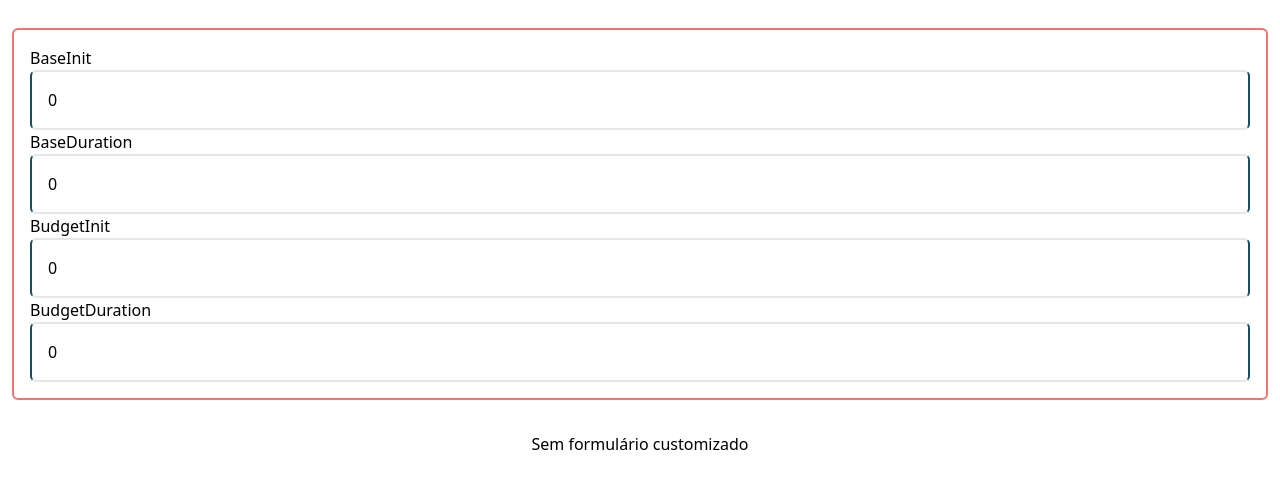
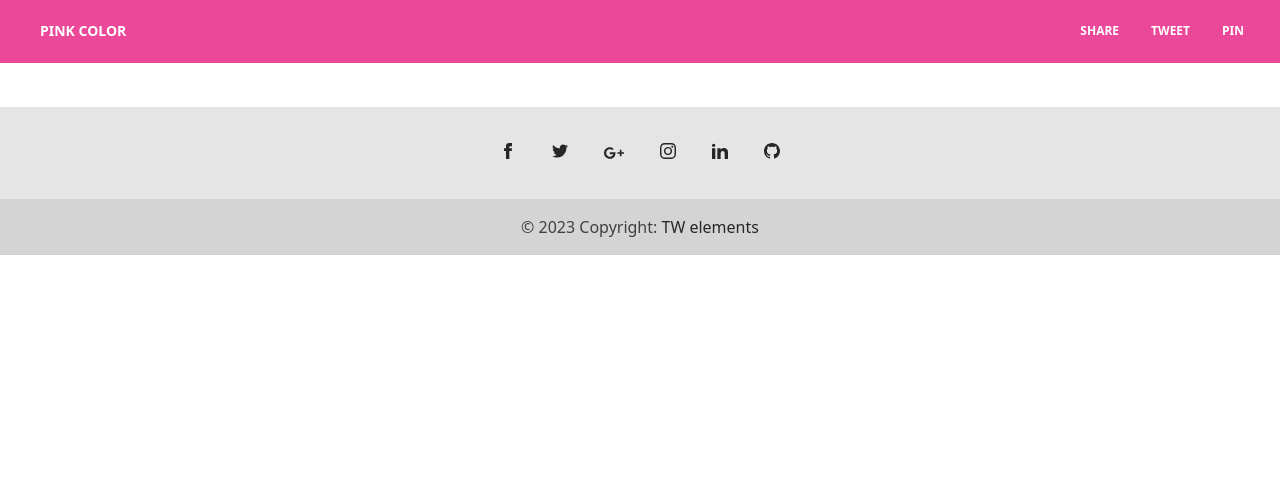
Before and after one commit to LeandroBaroni/angular-17-project-test, an Angular app: page / in a window 1280 px wide. Shown: the top 488 px of the page. Built offline with nearby package versions, Linux system fonts and the light colour scheme.

Commit message:
feat(layout): header e footer estático

```diff
--- a/package.json
+++ b/package.json
@@ -3,8 +3,12 @@
   "version": "0.0.0",
   "scripts": {
     "ng": "ng",
-    "start": "ng serve",
+    "start": "npm run dev",
+    "dev": "ng serve -o --port 4220",
+    "stage": "ng serve -o --port 4210 --configuration staging",
     "build": "ng build",
+    "lint": "ng lint",
+    "prettier": "npx prettier . --check",
     "watch": "ng build --watch --configuration development",
     "test": "ng test"
   },
--- a/src/app/app.component.html
+++ b/src/app/app.component.html
@@ -17,6 +17,5 @@
   <app-example-optimized-img />
 </div> -->
 
-<div class="p-3">
-  <app-formarray-nested />
-</div>
+<!-- <app-formarray-nested /> -->
+<app-layout />
--- /dev/null
+++ b/src/app/components/layout/footer/footer.component.html
@@ -0,0 +1,58 @@
+<!-- TW Elements is free under AGPL, with commercial license required for specific uses. See more details: https://tw-elements.com/license/ and contact us for queries at tailwind@mdbootstrap.com -->
+<!--Footer container-->
+<footer class="flex flex-col items-center bg-neutral-200 text-center text-white dark:bg-neutral-600">
+  <div class="container pt-9">
+    <div class="mb-9 flex justify-center">
+      <a href="#!" class="mr-9 text-neutral-800 dark:text-neutral-200">
+        <svg xmlns="http://www.w3.org/2000/svg" class="h-4 w-4" fill="currentColor" viewBox="0 0 24 24">
+          <path
+            d="M9 8h-3v4h3v12h5v-12h3.642l.358-4h-4v-1.667c0-.955.192-1.333 1.115-1.333h2.885v-5h-3.808c-3.596 0-5.192 1.583-5.192 4.615v3.385z"
+          />
+        </svg>
+      </a>
+      <a href="#!" class="mr-9 text-neutral-800 dark:text-neutral-200">
+        <svg xmlns="http://www.w3.org/2000/svg" class="h-4 w-4" fill="currentColor" viewBox="0 0 24 24">
+          <path
+            d="M24 4.557c-.883.392-1.832.656-2.828.775 1.017-.609 1.798-1.574 2.165-2.724-.951.564-2.005.974-3.127 1.195-.897-.957-2.178-1.555-3.594-1.555-3.179 0-5.515 2.966-4.797 6.045-4.091-.205-7.719-2.165-10.148-5.144-1.29 2.213-.669 5.108 1.523 6.574-.806-.026-1.566-.247-2.229-.616-.054 2.281 1.581 4.415 3.949 4.89-.693.188-1.452.232-2.224.084.626 1.956 2.444 3.379 4.6 3.419-2.07 1.623-4.678 2.348-7.29 2.04 2.179 1.397 4.768 2.212 7.548 2.212 9.142 0 14.307-7.721 13.995-14.646.962-.695 1.797-1.562 2.457-2.549z"
+          />
+        </svg>
+      </a>
+      <a href="#!" class="mr-9 text-neutral-800 dark:text-neutral-200">
+        <svg xmlns="http://www.w3.org/2000/svg" class="h-5 w-5" fill="currentColor" viewBox="0 0 24 24">
+          <path
+            d="M7 11v2.4h3.97c-.16 1.029-1.2 3.02-3.97 3.02-2.39 0-4.34-1.979-4.34-4.42 0-2.44 1.95-4.42 4.34-4.42 1.36 0 2.27.58 2.79 1.08l1.9-1.83c-1.22-1.14-2.8-1.83-4.69-1.83-3.87 0-7 3.13-7 7s3.13 7 7 7c4.04 0 6.721-2.84 6.721-6.84 0-.46-.051-.81-.111-1.16h-6.61zm0 0 17 2h-3v3h-2v-3h-3v-2h3v-3h2v3h3v2z"
+            fill-rule="evenodd"
+            clip-rule="evenodd"
+          />
+        </svg>
+      </a>
+      <a href="#!" class="mr-9 text-neutral-800 dark:text-neutral-200">
+        <svg xmlns="http://www.w3.org/2000/svg" class="h-4 w-4" fill="currentColor" viewBox="0 0 24 24">
+          <path
+            d="M12 2.163c3.204 0 3.584.012 4.85.07 3.252.148 4.771 1.691 4.919 4.919.058 1.265.069 1.645.069 4.849 0 3.205-.012 3.584-.069 4.849-.149 3.225-1.664 4.771-4.919 4.919-1.266.058-1.644.07-4.85.07-3.204 0-3.584-.012-4.849-.07-3.26-.149-4.771-1.699-4.919-4.92-.058-1.265-.07-1.644-.07-4.849 0-3.204.013-3.583.07-4.849.149-3.227 1.664-4.771 4.919-4.919 1.266-.057 1.645-.069 4.849-.069zm0-2.163c-3.259 0-3.667.014-4.947.072-4.358.2-6.78 2.618-6.98 6.98-.059 1.281-.073 1.689-.073 4.948 0 3.259.014 3.668.072 4.948.2 4.358 2.618 6.78 6.98 6.98 1.281.058 1.689.072 4.948.072 3.259 0 3.668-.014 4.948-.072 4.354-.2 6.782-2.618 6.979-6.98.059-1.28.073-1.689.073-4.948 0-3.259-.014-3.667-.072-4.947-.196-4.354-2.617-6.78-6.979-6.98-1.281-.059-1.69-.073-4.949-.073zm0 5.838c-3.403 0-6.162 2.759-6.162 6.162s2.759 6.163 6.162 6.163 6.162-2.759 6.162-6.163c0-3.403-2.759-6.162-6.162-6.162zm0 10.162c-2.209 0-4-1.79-4-4 0-2.209 1.791-4 4-4s4 1.791 4 4c0 2.21-1.791 4-4 4zm6.406-11.845c-.796 0-1.441.645-1.441 1.44s.645 1.44 1.441 1.44c.795 0 1.439-.645 1.439-1.44s-.644-1.44-1.439-1.44z"
+          />
+        </svg>
+      </a>
+      <a href="#!" class="mr-9 text-neutral-800 dark:text-neutral-200">
+        <svg xmlns="http://www.w3.org/2000/svg" class="h-4 w-4" fill="currentColor" viewBox="0 0 24 24">
+          <path
+            d="M4.98 3.5c0 1.381-1.11 2.5-2.48 2.5s-2.48-1.119-2.48-2.5c0-1.38 1.11-2.5 2.48-2.5s2.48 1.12 2.48 2.5zm.02 4.5h-5v16h5v-16zm7.982 0h-4.968v16h4.969v-8.399c0-4.67 6.029-5.052 6.029 0v8.399h4.988v-10.131c0-7.88-8.922-7.593-11.018-3.714v-2.155z"
+          />
+        </svg>
+      </a>
+      <a href="#!" class="text-neutral-800 dark:text-neutral-200">
+        <svg xmlns="http://www.w3.org/2000/svg" class="h-4 w-4" fill="currentColor" viewBox="0 0 24 24">
+          <path
+            d="M12 0c-6.626 0-12 5.373-12 12 0 5.302 3.438 9.8 8.207 11.387.599.111.793-.261.793-.577v-2.234c-3.338.726-4.033-1.416-4.033-1.416-.546-1.387-1.333-1.756-1.333-1.756-1.089-.745.083-.729.083-.729 1.205.084 1.839 1.237 1.839 1.237 1.07 1.834 2.807 1.304 3.492.997.107-.775.418-1.305.762-1.604-2.665-.305-5.467-1.334-5.467-5.931 0-1.311.469-2.381 1.236-3.221-.124-.303-.535-1.524.117-3.176 0 0 1.008-.322 3.301 1.23.957-.266 1.983-.399 3.003-.404 1.02.005 2.047.138 3.006.404 2.291-1.552 3.297-1.23 3.297-1.23.653 1.653.242 2.874.118 3.176.77.84 1.235 1.911 1.235 3.221 0 4.609-2.807 5.624-5.479 5.921.43.372.823 1.102.823 2.222v3.293c0 .319.192.694.801.576 4.765-1.589 8.199-6.086 8.199-11.386 0-6.627-5.373-12-12-12z"
+          />
+        </svg>
+      </a>
+    </div>
+  </div>
+
+  <!--Copyright section-->
+  <div class="w-full bg-neutral-300 p-4 text-center text-neutral-700 dark:bg-neutral-700 dark:text-neutral-200">
+    © 2023 Copyright:
+    <a class="text-neutral-800 dark:text-neutral-400" href="https://tw-elements.com/">TW elements</a>
+  </div>
+</footer>
--- /dev/null
+++ b/src/app/components/layout/header/header.component.html
@@ -0,0 +1,48 @@
+<nav class="relative flex flex-wrap items-center justify-between px-2 py-3 bg-pink-500 mb-3">
+  <div class="container px-4 mx-auto flex flex-wrap items-center justify-between">
+    <div class="w-full relative flex justify-between lg:w-auto px-4 lg:static lg:block lg:justify-start">
+      <a
+        class="text-sm font-bold leading-relaxed inline-block mr-4 py-2 whitespace-nowrap uppercase text-white"
+        href="#pablo"
+      >
+        pink Color
+      </a>
+      <button
+        class="text-white cursor-pointer text-xl leading-none px-3 py-1 border border-solid border-transparent rounded bg-transparent block lg:hidden outline-none focus:outline-none"
+        type="button"
+        (click)="toggleNavbar()"
+      >
+        <i class="fas fa-bars"></i>
+      </button>
+    </div>
+    <div [ngClass]="{ hidden: !showMenu(), flex: showMenu() }" class="lg:flex lg:flex-grow items-center">
+      <ul class="flex flex-col lg:flex-row list-none ml-auto">
+        <li class="nav-item">
+          <a
+            class="px-3 py-2 flex items-center text-xs uppercase font-bold leading-snug text-white hover:opacity-75"
+            href="#pablo"
+          >
+            <i class="fab fa-facebook-square text-lg leading-lg text-white opacity-75"></i
+            ><span class="ml-2">Share</span>
+          </a>
+        </li>
+        <li class="nav-item">
+          <a
+            class="px-3 py-2 flex items-center text-xs uppercase font-bold leading-snug text-white hover:opacity-75"
+            href="#pablo"
+          >
+            <i class="fab fa-twitter text-lg leading-lg text-white opacity-75"></i><span class="ml-2">Tweet</span>
+          </a>
+        </li>
+        <li class="nav-item">
+          <a
+            class="px-3 py-2 flex items-center text-xs uppercase font-bold leading-snug text-white hover:opacity-75"
+            href="#pablo"
+          >
+            <i class="fab fa-pinterest text-lg leading-lg text-white opacity-75"></i><span class="ml-2">Pin</span>
+          </a>
+        </li>
+      </ul>
+    </div>
+  </div>
+</nav>
--- /dev/null
+++ b/src/app/components/layout/header/header.component.ts
@@ -0,0 +1,17 @@
+import { NgClass } from '@angular/common';
+import { Component, signal } from '@angular/core';
+
+@Component({
+  selector: 'app-header',
+  standalone: true,
+  imports: [NgClass],
+  templateUrl: './header.component.html',
+  styleUrl: './header.component.scss'
+})
+export class HeaderComponent {
+  showMenu = signal(true);
+
+  toggleNavbar() {
+    this.showMenu.update(() => !this.showMenu());
+  }
+}
--- /dev/null
+++ b/src/app/components/layout/layout.component.html
@@ -0,0 +1,7 @@
+<div class="grid">
+  <app-header />
+  <div class="p-4">
+    <router-outlet />
+  </div>
+  <app-footer />
+</div>
```
Also changed, not shown: src/app/app.component.ts (+3 -17 lines), src/app/components/layout/footer/footer.component.ts (added, +12 -0 lines), src/app/components/layout/layout.component.ts (added, +13 -0 lines), src/app/components/layout/footer/footer.component.scss (added), src/app/components/layout/header/header.component.scss (added), src/app/components/layout/layout.component.scss (added).
